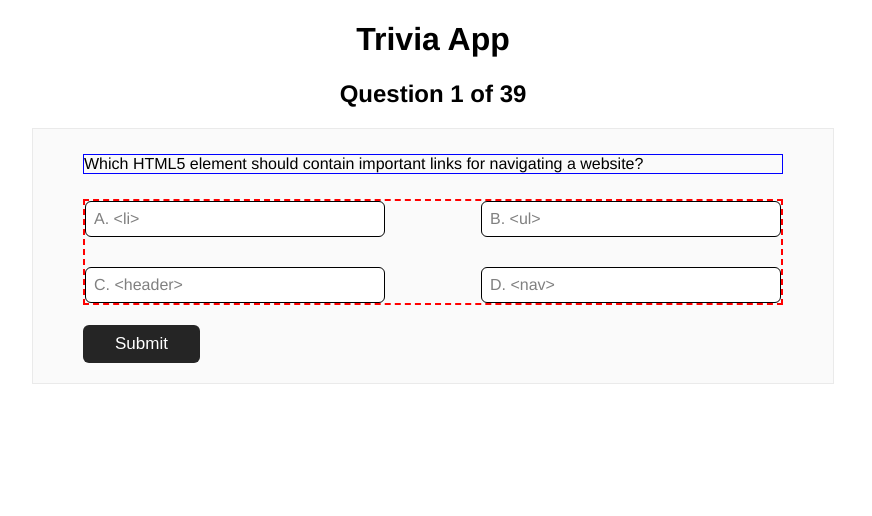
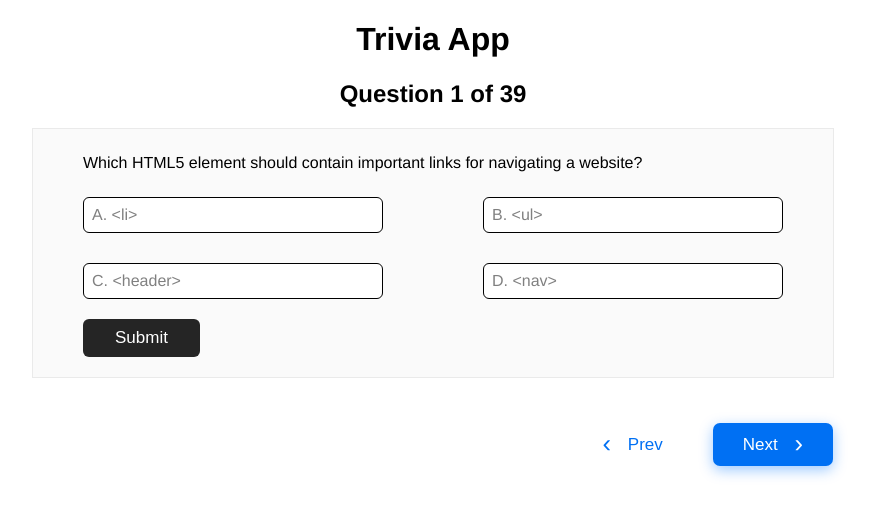
Before and after one commit to bmch/automation-test-angular-codepipleline, an Angular app: page / in a window 1280 px wide. Shown: the top 516 px of the page, without its empty margins (207-1079 px from the left). Built offline with nearby package versions, Linux system fonts and the light colour scheme.

Commit message:
add previous button, begin storage on component

```diff
--- a/src/app/app.component.html
+++ b/src/app/app.component.html
@@ -10,45 +10,46 @@
     <div
     class="choices__item"
       *ngFor="let choice of questions[current].choices | keyvalue"
+      (click)="!answerSubmitted && onSelect(choice.key.toString())"
+      [ngClass]="{'choices__item--selected': answerPreselected === choice.key, 'cursor-pointer':!answerSubmitted }">
 
-   (click)="!answerSubmitted && onSelect(choice.key.toString())"
-   [ngClass]="{'choices__item--selected': answerPreselected === choice.key, 'cursor-pointer':!answerSubmitted }"
+      <span class="choices__item__text"> {{choice.key.toUpperCase()}}. {{choice.value}} </span>
 
-   >
-  <span class="choices__item__text">
-    {{choice.key.toUpperCase()}}.  {{choice.value}}
+      <span *ngIf="answerSubmitted && questions[current].answer == choice.key" class="marker marker--correct">
+        &#10004;
       </span>
 
-
-   <span
-   *ngIf="answerSubmitted && questions[current].answer == choice.key"
-   class="marker marker--correct">
-   &#10004;
+      <span *ngIf="answerSubmitted && questions[current].answer !== choice.key && choice.key=== answerPreselected"
+        class="marker marker--incorrect">
+        &#10005;
       </span>
-   <span
-   *ngIf="answerSubmitted && questions[current].answer !== choice.key && choice.key=== answerPreselected"
-   class="marker marker--incorrect"
-   >&#10005;</span>
-
 
     </div>
   </div>
 
-<button class="btn btn__submit"  *ngIf="!answerSubmitted" (click)="onSubmit()">Submit</button>
+  <button class="btn btn__submit" *ngIf="!answerSubmitted" (click)="onSubmit()">Submit</button>
 
-  <div
-  class="answer-message answer-message--correct"
-  *ngIf="answerSubmitted && answerCorrect"
-  >
-  <span
-  class="marker marker--correct">
+  <div class="answer-message answer-message--correct" *ngIf="answerSubmitted && answerCorrect">
+    <span class="marker marker--correct">
       &#10004;
     </span>
-  Well Done! Correct!
-</div>
-  <div class="answer-message" *ngIf="answerSubmitted && !answerCorrect">Wrong answer!</div>
+    <span class="bold"> Correct. </span> Good job! </div>
+
+  <div class="answer-message answer-message--incorrect" *ngIf="answerSubmitted && !answerCorrect">
+    <span class="marker marker--incorrect">&#10005;</span>
+    <span class="bold">Incorrect, </span> but nice try!</div>
+
 </section>
 
+<div class="container">
+
+  <button class="btn btn__prev" (click)="goToPreviousQuestion()">
+    <span class="arrow arrow--left"> &#8249; </span> Prev
+  </button>
+
+  <button class="btn btn__next" (click)="goToNextQuestion()">
+    Next <span class="arrow"> &#8250;</span>
+  </button>
 
 
-  <button class="btn btn__next" *ngIf="answerSubmitted" (click)="goToNextQuestion()">NEXT</button>
+</div>
--- a/src/app/app.component.scss
+++ b/src/app/app.component.scss
@@ -1,14 +1,19 @@
 $margin-default: 50px;
 $color-green: rgb(9, 165, 9);
+$max-width-measurement: 800px;
 
-body,
+.question,
+h1,
+h2,
+div,
+span,
+.header,
+.container {
+  font-family: Helvetica, Arial, sans-serif;
+}
+
 h1,
 h2 {
-  font-family: "Helvetica", "Arial", sans-serif;
-  text-align: center;
-}
-
-h1 {
   text-align: center;
 }
 
@@ -16,13 +21,14 @@ h1 {
   border: 1px solid #eaeaea;
   background-color: #fafafa;
   font-family: "Helvetica", "Arial", sans-serif;
-  max-width: 800px;
+  max-width: $max-width-measurement;
   margin: 0 auto;
+  margin-bottom: 25px;
 
   &__statement {
     margin-left: $margin-default;
     margin-right: $margin-default;
-    border: 1px solid blue;
+
     margin-top: 25px;
     margin-bottom: 25px;
     text-align: left;
@@ -33,13 +39,10 @@ h1 {
   display: grid;
   margin-left: $margin-default;
   margin-right: $margin-default;
-  border: 2px dashed red;
+
   grid-template-columns: 300px 300px;
   grid-row-gap: 30px;
-  // grid-column-gap: 30px;
   justify-content: space-between;
-
-  // max-width: 700px;
 
   &__item {
     background: white;
@@ -48,6 +51,11 @@ h1 {
     border-radius: 6px;
     text-align: left;
     color: grey;
+    transition: box-shadow 0.2s ease;
+
+    &__text {
+      margin-right: 20px;
+    }
 
     &--selected {
       color: black;
@@ -66,32 +74,57 @@ h1 {
 }
 
 .btn {
-  margin-left: $margin-default;
-  margin-right: $margin-default;
+  cursor: pointer;
+  border-radius: 6px;
+  color: white;
+  font-size: 17px;
   margin-top: 20px;
   margin-bottom: 20px;
-  cursor: pointer;
+  border: none;
+  display: inline-block !important;
 
   &__submit {
-    display: inline-block !important;
+    padding: 9px 32px 9px 32px;
+    margin-left: $margin-default;
+    margin-right: $margin-default;
     text-align: left !important;
-    color: white;
     background: rgb(37, 37, 37);
-    padding: 9px 32px 9px 32px;
-    border-radius: 6px;
-    font-size: 17px;
-    border: none;
+
     &:hover {
       background: rgb(80, 79, 79);
     }
   }
   &__next {
-    border: 1px solid lightgray;
-    background-color: lightgreen;
-    text-align: center;
-    padding: 0.6rem 1rem;
-    font-weight: 400;
-    font-size: 1.2rem;
+    box-shadow: 0 4px 14px 0 rgba(0, 118, 255, 0.39);
+    border-radius: 7px;
+    color: white;
+    background: #0070f3;
+    height: 25px;
+    line-height: 25px;
+    padding-left: 30px;
+    padding-right: 30px;
+    padding-bottom: 34px;
+    padding-top: 9px;
+
+    &:hover {
+      background: #2c84e7;
+    }
+  }
+  &__prev {
+    border-radius: 7px;
+    color: #0070f3;
+    background: transparent;
+    height: 25px;
+    line-height: 25px;
+    padding-left: 20px;
+    padding-right: 20px;
+    padding-bottom: 34px;
+    padding-top: 9px;
+    margin-right: 30px;
+
+    &:hover {
+      background: #c0d1ec;
+    }
   }
 }
 
@@ -104,6 +137,9 @@ h1 {
   &--correct {
     color: $color-green;
   }
+  &--incorrect {
+    color: red;
+  }
 }
 
 .marker {
@@ -114,7 +150,7 @@ h1 {
   padding-right: 4px;
   border-radius: 50%;
   display: inline-block;
-  margin-left: 15px;
+  margin-right: 5px;
 
   &--correct {
     background: $color-green;
@@ -122,5 +158,28 @@ h1 {
 
   &--incorrect {
     background: red;
+    margin-right: 9px;
   }
 }
+
+.bold {
+  font-weight: 600;
+}
+
+.container {
+  text-align: right;
+  max-width: $max-width-measurement;
+  margin: 0 auto;
+}
+
+.arrow {
+  display: inline-block;
+  font-size: 1.6rem;
+  vertical-align: middle;
+  margin-top: -3px;
+  margin-left: 12px;
+  &--left {
+    margin-right: 12px;
+    margin-left: 0px;
+  }
+}
--- a/src/app/app.component.ts
+++ b/src/app/app.component.ts
@@ -23,24 +23,26 @@ export class AppComponent implements OnInit {
   }
 
   onSelect(choice: string) {
-    this.answerPreselected = choice;
+    this.questions[this.current].answerPreselected = choice;
   }
 
   onSubmit() {
-    if (this.answerPreselected.length !== 1) {
+    if (this.questions[this.current].answerPreselected.length !== 1) {
       return;
     }
-    if (this.answerPreselected !== this.questions[this.current].answer) {
-      this.answerCorrect = false;
+    if (this.questions[this.current].answerPreselected !== this.questions[this.current].answer) {
+      this.questions[this.current].answerCorrect = false;
     } else {
-      this.answerCorrect = true;
+      this.questions[this.current].answerCorrect = true;
     }
-    this.answerSubmitted = true;
+    this.questions[this.current].answerSubmitted = true;
   }
 
   goToNextQuestion() {
     this.current++;
-    this.answerPreselected = "";
-    this.answerSubmitted = false;
+  }
+
+  goToPreviousQuestion() {
+    this.current--;
   }
 }
```
Lines whose indentation alone changed are shown as unchanged.
